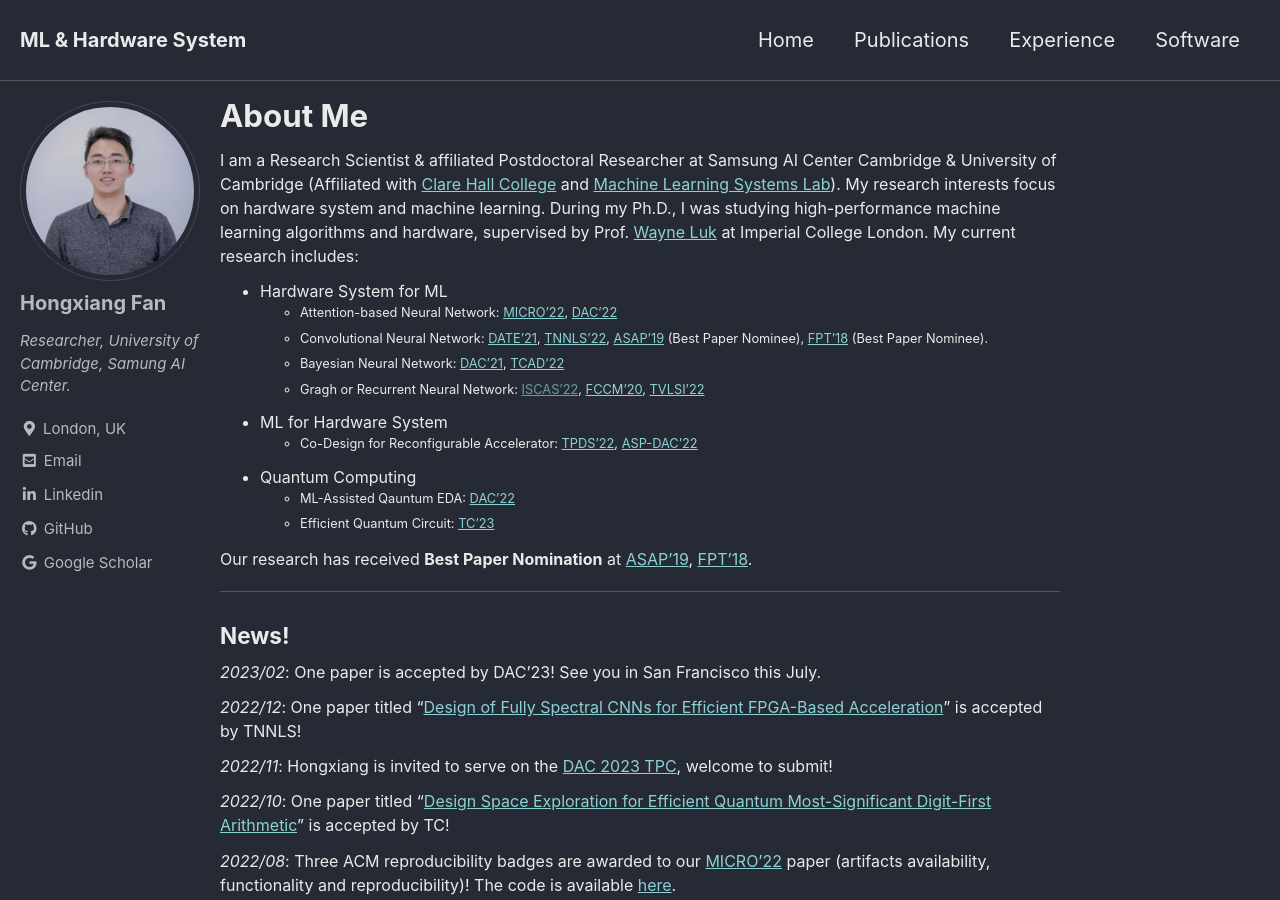
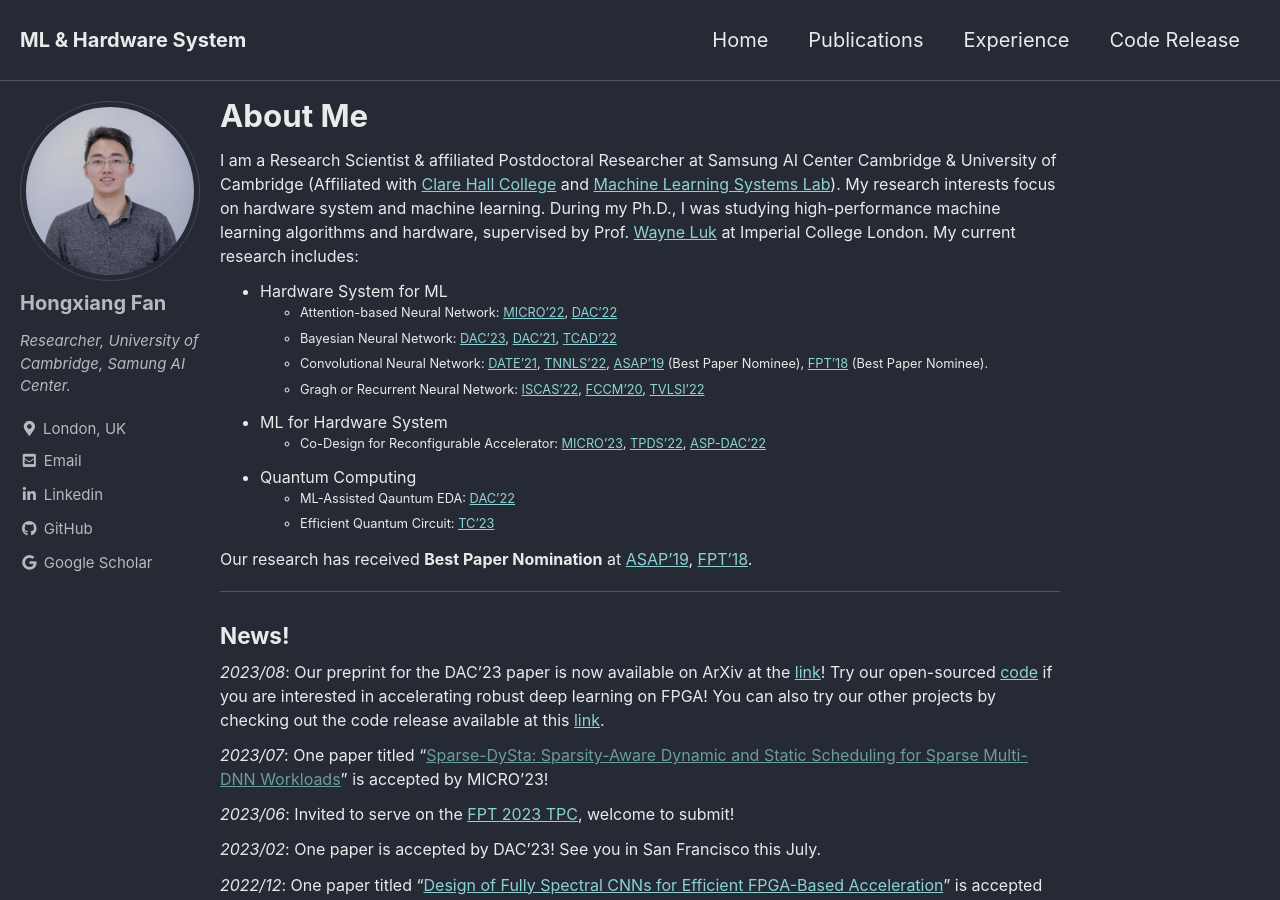
Before and after one commit to os-hxfan/os-hxfan.github.io, a Jekyll site: the page built from index.md, in a window 1280 px wide and 900 px high. Built offline with Jekyll 4.4.1, drawn with Linux system fonts in a browser that asks for light colours; cached includes are drawn as plain includes; our own code applies the rules of GitHub Pages for plain Markdown files.

Commit message:
update news in Aug

```diff
--- a/_data/navigation.yml
+++ b/_data/navigation.yml
@@ -6,8 +6,9 @@ main:
     url: /pages/pub
   - title: "Experience"
     url: /pages/exp
-  - title: "Software"
-    url: https://github.com/os-hxfan
+  - title: "Code Release"
+    url: /pages/software
+    # url: https://github.com/os-hxfan
   # - title: "About"
   #   url: https://mmistakes.github.io/minimal-mistakes/about/
   # - title: "Sample Posts"
--- a/index.md
+++ b/index.md
@@ -11,12 +11,12 @@ My research interests focus on hardware system and machine learning. During my P
 
 - Hardware System for ML
     - Attention-based Neural Network: [MICRO'22](https://arxiv.org/abs/2209.09570), [DAC'22](https://dl.acm.org/doi/abs/10.1145/3489517.3530451)
+    - Bayesian Neural Network: [DAC'23](https://arxiv.org/pdf/2308.06849.pdf), [DAC'21](https://ieeexplore.ieee.org/abstract/document/9586137), [TCAD'22](https://ieeexplore.ieee.org/document/9743481/)
     - Convolutional Neural Network: [DATE'21](https://www.doc.ic.ac.uk/~wl/papers/21/date21sl.pdf), [TNNLS'22](https://ieeexplore.ieee.org/abstract/document/9570135), [ASAP'19](https://ieeexplore.ieee.org/abstract/document/8825127) (Best Paper Nominee), [FPT'18](https://www.doc.ic.ac.uk/~wl/papers/18/fpt18hf.pdf) (Best Paper Nominee).
-    - Bayesian Neural Network: [DAC'21](https://ieeexplore.ieee.org/abstract/document/9586137), [TCAD'22](https://ieeexplore.ieee.org/document/9743481/)
-    - Gragh or Recurrent Neural Network: [ISCAS'22](), [FCCM'20](https://www.doc.ic.ac.uk/~wl/papers/20/fccm20zq.pdf), [TVLSI'22](https://ieeexplore.ieee.org/abstract/document/9664799)
+    - Gragh or Recurrent Neural Network: [ISCAS'22](https://spiral.imperial.ac.uk/bitstream/10044/1/94639/2/iscas22_zw7_final_checked.pdf), [FCCM'20](https://www.doc.ic.ac.uk/~wl/papers/20/fccm20zq.pdf), [TVLSI'22](https://ieeexplore.ieee.org/abstract/document/9664799)
 
 - ML for Hardware System
-    - Co-Design for Reconfigurable Accelerator: [TPDS'22](https://ieeexplore.ieee.org/abstract/document/9720069), [ASP-DAC'22](https://arxiv.org/pdf/2111.12787.pdf)
+    - Co-Design for Reconfigurable Accelerator: [MICRO'23](https://os-hxfan.github.io/), [TPDS'22](https://ieeexplore.ieee.org/abstract/document/9720069), [ASP-DAC'22](https://arxiv.org/pdf/2111.12787.pdf)
 
 - Quantum Computing
     - ML-Assisted Qauntum EDA: [DAC'22](https://dl.acm.org/doi/abs/10.1145/3489517.3530403)
@@ -28,6 +28,12 @@ ___
 
 ### News!
 
+
+*2023/08*: Our preprint for the DAC'23 paper is now available on ArXiv at the [link](https://arxiv.org/pdf/2308.06849.pdf)! Try our open-sourced [code](https://github.com/os-hxfan/BayesNN_FPGA) if you are interested in accelerating robust deep learning on FPGA! You can also try our other projects by checking out the code release available at this [link](https://os-hxfan.github.io/pages/software).
+
+*2023/07*: One paper titled "[Sparse-DySta: Sparsity-Aware Dynamic and Static Scheduling for Sparse Multi-DNN Workloads]()" is accepted by MICRO'23!
+
+*2023/06*: Invited to serve on the [FPT 2023 TPC](https://fpt2023.org/), welcome to submit!
 
 *2023/02*: One paper is accepted by DAC'23! See you in San Francisco this July.
 
```
Also changed, not shown: _pages/pub.md (+2 -1 lines), _pages/software.md (added, +42 -0 lines).
